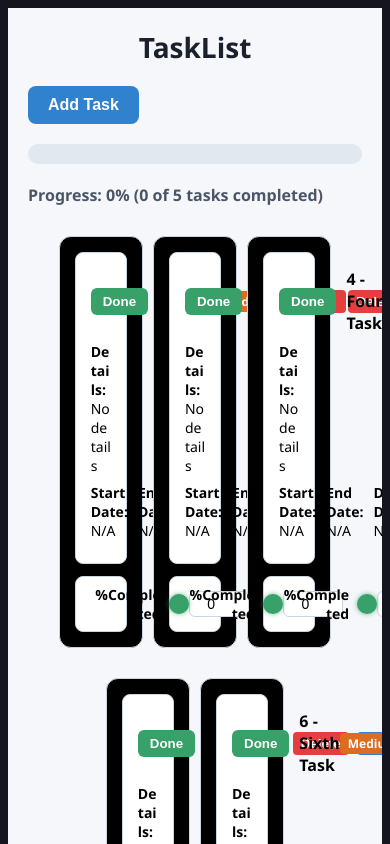
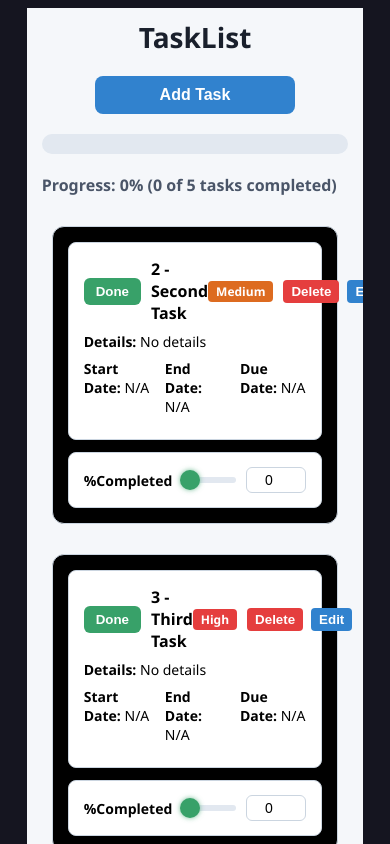
Before and after one commit to rezist25/Tasklist, a React (Create React App) app: page / in a window 390 px wide. Shown: the top 844 px of the page. Built offline with nearby package versions, Linux system fonts and the light colour scheme.

Commit message:
mobile optimissation

```diff
--- a/src/component/Task.js
+++ b/src/component/Task.js
@@ -268,8 +268,13 @@ export default function Task({ task, onToggle, onDelete, onUpdate, onEdit }) {
         console.error("Error in onToggle callback:", error);
       }
     } else {
-      // Marking as undone: show modal to update progress
-      setShowProgressModal(true);
+      // Marking as undone: reset progress to 0 and mark incomplete
+      setProgress(0);
+      try {
+        onToggle({ ...task, completed: false, progress: 100 });
+      } catch (error) {
+        console.error("Error in onToggle callback:", error);
+      }
     }
   };
 
--- a/src/component/TaskList.js
+++ b/src/component/TaskList.js
@@ -1,8 +1,11 @@
-import React, { useState } from "react";
+
+
+
+import React, { useState, useEffect } from "react";
 import Task from "./Task";
 import EditTaskModal from "./EditTaskModal";
 
-const gridContainerStyle = {
+const baseGridContainerStyle = {
   display: "flex",
   flexWrap: "wrap",
   gap: 10,
@@ -15,7 +18,7 @@ const gridContainerStyle = {
   minHeight: "100vh",
 };
 
-const taskItemStyle = {
+const baseTaskItemStyle = {
   flex: "1 1 calc(30% - 10px)", // 3 tasks per row with gap
   maxWidth: "calc(30% - 10px)",
   boxSizing: "border-box",
@@ -23,27 +26,31 @@ const taskItemStyle = {
 
 export default function TaskList({ list, onToggle, onDelete, onUpdate }) {
   const [selectedTask, setSelectedTask] = useState(null);
+  const [windowWidth, setWindowWidth] = useState(window.innerWidth);
 
-  const handleTaskClick = (task) => {
-    setSelectedTask(task);
-  };
+  useEffect(() => {
+    function handleResize() {
+      setWindowWidth(window.innerWidth);
+    }
+    window.addEventListener("resize", handleResize);
+    return () => window.removeEventListener("resize", handleResize);
+  }, []);
 
-  const handleCloseModal = () => {
-    setSelectedTask(null);
-  };
-
-  const handleSaveTask = (updatedTask) => {
-    onUpdate(updatedTask);
-    setSelectedTask(null);
-  };
+  // Dynamic task item style for mobile
+  const taskItemStyle =
+    windowWidth <= 768
+      ? windowWidth > 480
+        ? { flex: "1 1 calc(45% - 10px)", maxWidth: "calc(45% - 10px)", boxSizing: "border-box" }
+        : { flex: "1 1 100%", maxWidth: "100%", boxSizing: "border-box" }
+      : baseTaskItemStyle;
 
   return (
     <>
-      <div style={gridContainerStyle}>
+      <div style={baseGridContainerStyle}>
         {list.map((mappedTask, index) => {
           return (
             <div
-      key={mappedTask.id}
+              key={`${mappedTask.id}-${mappedTask.progress}`} // include progress in key to force re-render
               style={{ ...taskItemStyle, cursor: "default" }}
             >
               <Task
@@ -52,7 +59,7 @@ export default function TaskList({ list, onToggle, onDelete, onUpdate }) {
                 onToggle={() => onToggle(mappedTask)}
                 onDelete={() => onDelete(mappedTask.id)}
                 onUpdate={(updatedTask) => onUpdate(updatedTask)}
-        onEdit={() => handleTaskClick(mappedTask)}
+                onEdit={() => setSelectedTask(mappedTask)}
               />
             </div>
           );
@@ -61,8 +68,11 @@ export default function TaskList({ list, onToggle, onDelete, onUpdate }) {
       {selectedTask && (
         <EditTaskModal
           task={selectedTask}
-          onClose={handleCloseModal}
-          onSave={handleSaveTask}
+          onClose={() => setSelectedTask(null)}
+          onSave={(updatedTask) => {
+            onUpdate(updatedTask);
+            setSelectedTask(null);
+          }}
         />
       )}
     </>
--- a/src/component/Tasks.js
+++ b/src/component/Tasks.js
@@ -4,7 +4,7 @@ import TaskList from "./TaskList";
 import AddTaskModal from "./AddTaskModal";
 import { motion } from "framer-motion";
 
-const containerStyle = {
+const baseContainerStyle = {
   width: "100%",
   height: "auto",
   padding: 20,
@@ -24,7 +24,7 @@ const headerStyle = {
   textAlign: "center",
 };
 
-const buttonStyle = {
+const baseButtonStyle = {
   padding: "10px 20px",
   fontSize: 16,
   backgroundColor: "#3182ce",
@@ -41,23 +41,11 @@ const buttonHoverStyle = {
   backgroundColor: "#2b6cb0",
 };
 
-const progressBarContainer = {
-  height: 20,
-  backgroundColor: "#e2e8f0",
-  borderRadius: 10,
-  overflow: "hidden",
-  marginBottom: 20,
-};
-
-const progressBar = (progress) => ({
-  height: "100%",
-  width: `${progress}%`,
-  backgroundColor: progress === 100 ? "#38a169" : "#3182ce",
-  transition: "width 0.8s ease-in-out",
-});
-
 export default function Tasks() {
   const [taskList, setTaskList] = useState([]);
+  const [buttonHovered, setButtonHovered] = useState(false);
+  const [isModalOpen, setIsModalOpen] = useState(false);
+  const [windowWidth, setWindowWidth] = useState(window.innerWidth);
 
   useEffect(() => {
     const storedTasks = localStorage.getItem("taskList");
@@ -74,8 +62,13 @@ export default function Tasks() {
     }
   }, [taskList]);
 
-  const [buttonHovered, setButtonHovered] = useState(false);
-  const [isModalOpen, setIsModalOpen] = useState(false);
+  useEffect(() => {
+    function handleResize() {
+      setWindowWidth(window.innerWidth);
+    }
+    window.addEventListener("resize", handleResize);
+    return () => window.removeEventListener("resize", handleResize);
+  }, []);
 
   const progress =
     taskList.length === 0
@@ -88,7 +81,7 @@ export default function Tasks() {
     const updatedTask = {
       ...task,
       completed: !task.completed,
-      progress: !task.completed ? 100 : 0
+      progress: !task.completed ? 100 : 0,
     };
     const updatedList = taskList.map((t) =>
       t.id === updatedTask.id ? updatedTask : t
@@ -121,6 +114,31 @@ export default function Tasks() {
     setTaskList(updatedList);
   };
 
+  // Dynamic container style for mobile
+  const containerStyle =
+    windowWidth <= 768
+      ? {
+          ...baseContainerStyle,
+          width: "90%",
+          maxWidth: 600,
+          padding: "10px 15px",
+          margin: "0 auto",
+        }
+      : baseContainerStyle;
+
+  // Dynamic button style for mobile
+  const buttonStyle =
+    windowWidth <= 768
+      ? {
+          ...baseButtonStyle,
+          width: "100%",
+          maxWidth: 200,
+          display: "block",
+          marginLeft: "auto",
+          marginRight: "auto",
+        }
+      : baseButtonStyle;
+
   return (
     <motion.div
       style={containerStyle}
@@ -143,9 +161,23 @@ export default function Tasks() {
         <AddTaskModal onClose={handleCloseModal} onAddTask={handleAddTask} />
       )}
 
-      <div style={progressBarContainer} aria-label="Progress bar">
+      <div
+        style={{
+          height: 20,
+          backgroundColor: "#e2e8f0",
+          borderRadius: 10,
+          overflow: "hidden",
+          marginBottom: 20,
+        }}
+        aria-label="Progress bar"
+      >
         <motion.div
-          style={progressBar(progress)}
+          style={{
+            height: "100%",
+            width: `${progress}%`,
+            backgroundColor: progress === 100 ? "#38a169" : "#3182ce",
+            transition: "width 0.8s ease-in-out",
+          }}
           layout
           transition={{ duration: 0.8, ease: "easeInOut" }}
         />
```
Lines whose indentation alone changed are shown as unchanged.
